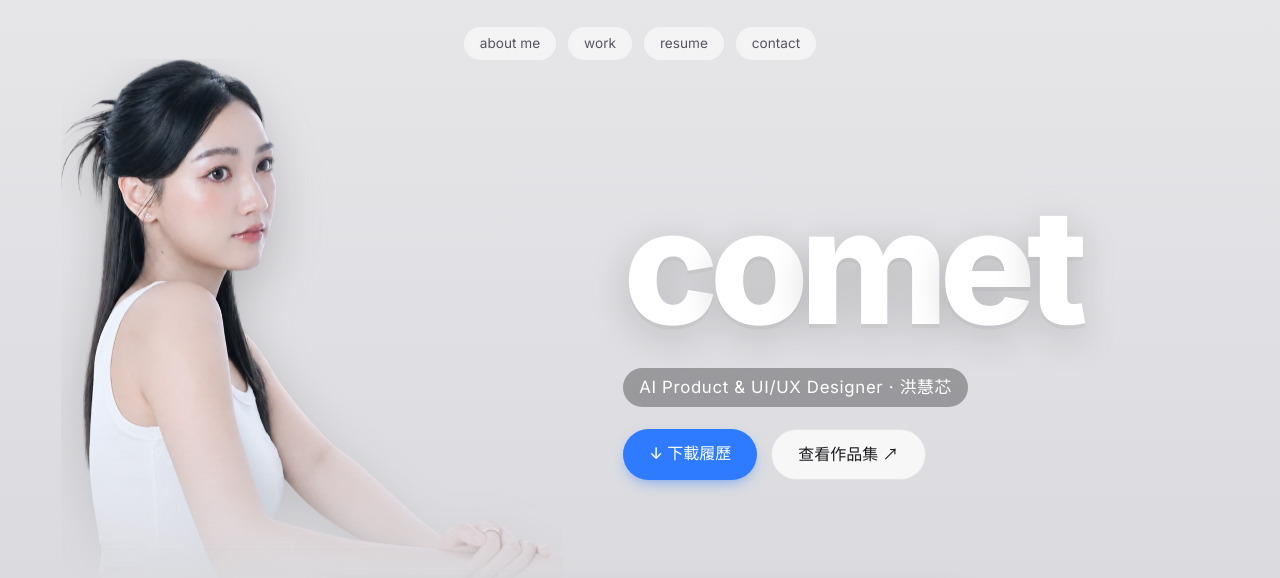
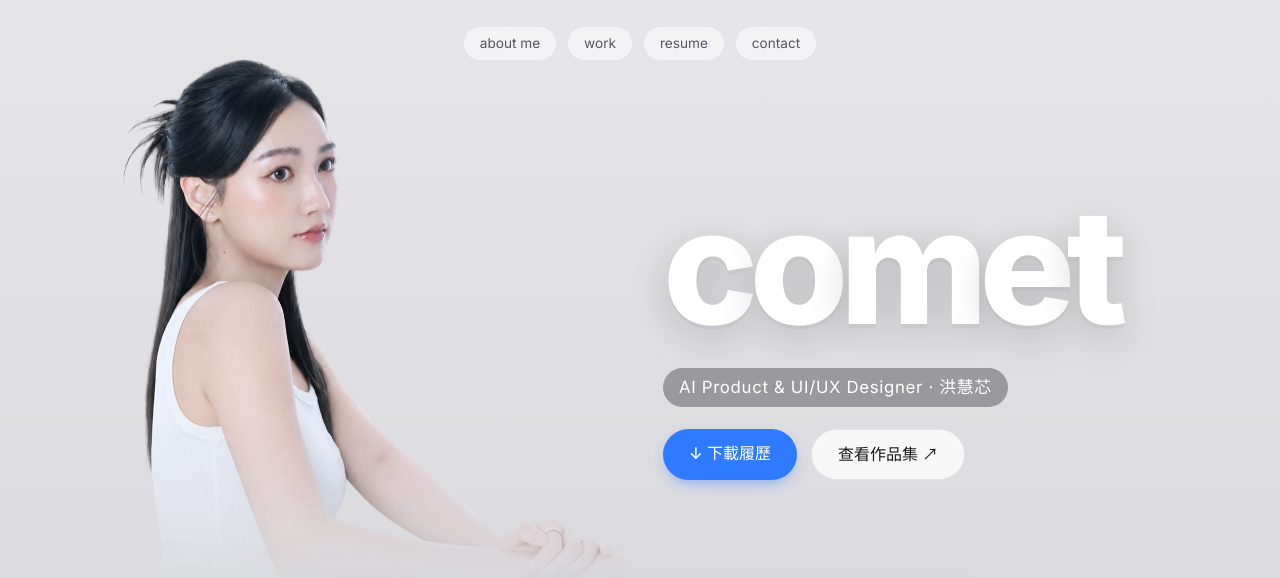
Before and after one commit to honghuixin4-cell/comet-resume, a plain HTML site: page index.html in a window 1280 px wide. Shown: the top 578 px of the page. Drawn offline with Linux system fonts and the light colour scheme.

Commit message:
Hero: tighter person/text gap, remove shadow box behind cutout
Co-Authored-By: Claude Opus 5.5 <noreply@anthropic.com>

```diff
--- a/index.html
+++ b/index.html
@@ -31,7 +31,7 @@
           <a class="tbtn glass" href="https://comet-portfolio-tw.vercel.app/portfolio" target="_blank" rel="noopener">查看作品集 ↗</a>
         </div>
       </div>
-      <img class="hero-cutout" src="assets/cutout.png" alt="洪慧芯 Hong Hui Xin">
+      <img class="hero-cutout" src="assets/cutout-clean.png" alt="洪慧芯 Hong Hui Xin">
     </div>
 
     <div class="dock" role="toolbar" aria-label="dock">
@@ -101,7 +101,7 @@
   <!-- ================= FOLDERS ================= -->
   <section class="files" id="files">
     <div class="files-stage io">
-      <img class="files-person" src="assets/cutout.png" alt="" data-speed="0.08">
+      <img class="files-person" src="assets/cutout-clean.png" alt="" data-speed="0.08">
       <span class="sticker s1" data-speed="0.3">🍒</span>
       <span class="sticker s2" data-speed="-0.25">✨</span>
       <span class="sticker s3" data-speed="0.18">💜</span>
--- a/styles.css
+++ b/styles.css
@@ -59,7 +59,6 @@ mark{padding:1px 8px;border-radius:3px;color:var(--ink);font-weight:500}
   color:#fff;line-height:1;white-space:nowrap;
   text-shadow:0 4px 0 rgba(0,0,0,.04),0 10px 40px rgba(0,0,0,.18)}
 .hero-cutout{position:relative;z-index:1;height:470px;width:auto;object-fit:contain;margin-top:14px;
-  filter:drop-shadow(0 18px 24px rgba(0,0,0,.18));
   -webkit-mask-image:linear-gradient(to bottom,#000 62%,rgba(0,0,0,.6) 80%,transparent 97%);
   mask-image:linear-gradient(to bottom,#000 62%,rgba(0,0,0,.6) 80%,transparent 97%);
   animation:float 6s ease-in-out infinite}
@@ -69,7 +68,7 @@ mark{padding:1px 8px;border-radius:3px;color:var(--ink);font-weight:500}
 @keyframes float{0%,100%{transform:translateY(0)}50%{transform:translateY(-8px)}}
 /* desktop: person on the left, text on the right */
 @media(min-width:861px){
-  .hero-stage{grid-template-columns:1fr 1.1fr;max-width:1240px;margin:0 auto;column-gap:24px;min-height:520px}
+  .hero-stage{grid-template-columns:auto auto;justify-content:center;max-width:1240px;margin:0 auto;column-gap:clamp(16px,3vw,48px);min-height:520px}
   .hero-text{grid-column:2;grid-row:1;position:relative;z-index:2;justify-self:start;display:flex;flex-direction:column;align-items:flex-start;
     gap:22px;padding-right:clamp(8px,3vw,48px)}
   .big-word{position:relative;top:auto;left:auto;transform:none;transform-origin:left center;
@@ -77,7 +76,7 @@ mark{padding:1px 8px;border-radius:3px;color:var(--ink);font-weight:500}
   .hero-sub{position:static;transform:none;font-size:1.05rem;padding:5px 16px;margin:0}
   .top-cta{position:static;gap:14px}
   .top-cta .tbtn{font-size:1rem;padding:11px 26px}
-  .hero-cutout{grid-column:1;grid-row:1;justify-self:center;height:min(560px,68vh);min-height:470px;margin-top:0}
+  .hero-cutout{grid-column:1;grid-row:1;justify-self:end;height:min(560px,68vh);min-height:470px;margin-top:0}
   .dock{margin-top:8px}
 }
 
```
Also changed, not shown: assets/cutout-clean.png (added).
